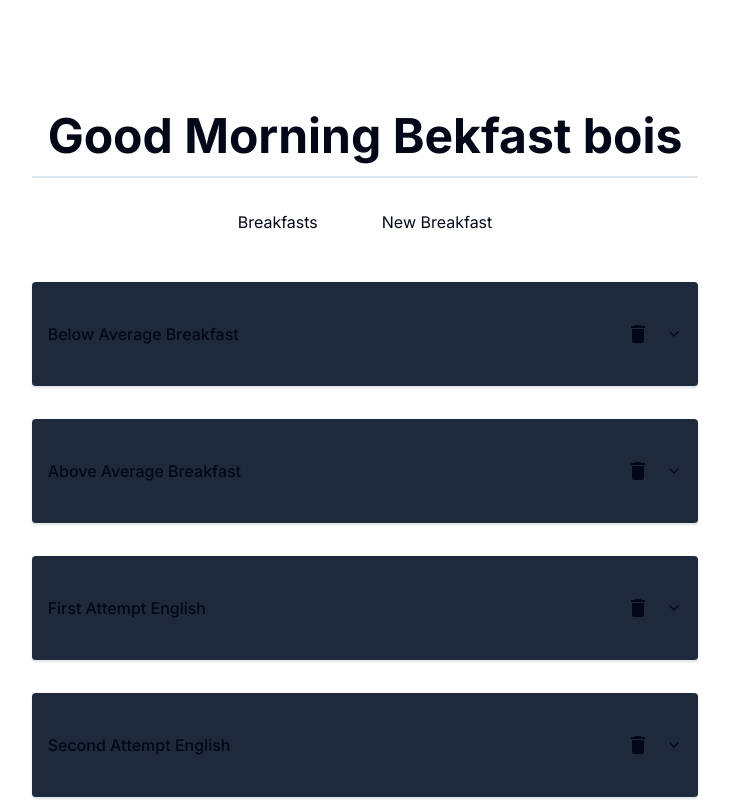
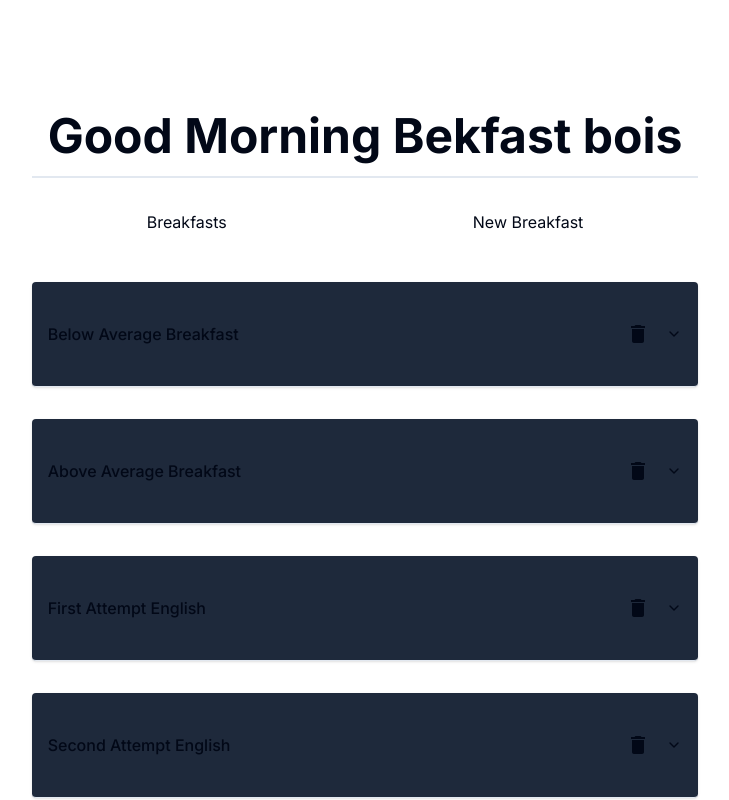
Before and after one commit to HenrikEide/brekkie, a Next.js app: page / in a window 1280 px wide. Shown: the top 800 px of the page, without its empty margins (275-1004 px from the left). Built offline with nearby package versions, Linux system fonts and the light colour scheme; no server answers.

Commit message:
lookin like a snack

```diff
--- a/app/layout.tsx
+++ b/app/layout.tsx
@@ -22,11 +22,11 @@ export default function RootLayout({
             <h1 className="text-5xl font-bold text-center mb-8 p-4 border-b-2">
               Good Morning Bekfast bois
             </h1>
-            <nav className="flex justify-center space-x-4 mb-12">
-              <a href="/brekkie" className="pr-12">
+            <nav className="flex justify-around space-x-4 mb-12">
+              <a href="/brekkie" className="hover:text-slate-600">
                 Breakfasts
               </a>
-              <a href="/brekkie/buildbreakfast" className="">
+              <a href="/brekkie/buildbreakfast" className="hover:text-slate-600">
                 New Breakfast
               </a>
             </nav>
```
